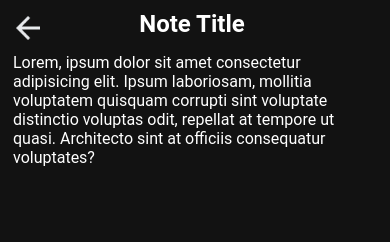
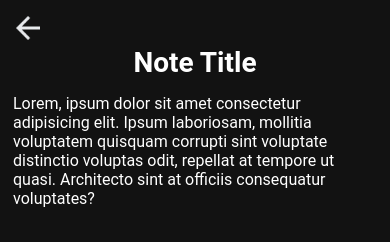
Before and after one commit to IceTheCoder/projects, a plain HTML site: page notes/note.html in a window 390 px wide. Drawn offline with Linux system fonts and the light colour scheme.

Commit message:
responsive design

```diff
--- a/notes/note.html
+++ b/notes/note.html
@@ -11,9 +11,9 @@
     <a href="./index.html" class="icon">
       <img src="./icons/back.png" alt="Back Icon" class="icon" id="back-button">
     </a>
-    <h2 contenteditable="true">Note Title</h2>
   </header>
   <main>
+    <h2 contenteditable="true">Note Title</h2>
     <p contenteditable="true">
       Lorem, ipsum dolor sit amet consectetur adipisicing elit. Ipsum laboriosam, mollitia voluptatem quisquam corrupti sint voluptate distinctio voluptas odit, repellat at tempore ut quasi. Architecto sint at officiis consequatur voluptates?
     </p>
--- a/notes/style.css
+++ b/notes/style.css
@@ -95,7 +95,7 @@ header {
 
 /* Note Title */
 h2 {
-  font-size: 24px;
+  font-size: 28px;
   text-align: center;
   width: 80vw;
   margin: 10px 0;
@@ -104,4 +104,16 @@ h2 {
 /* Note Text */
 p {
   margin: 5px 13px;
+  max-width: 1080px;
 }
+
+h1 {
+  max-width: 1080px;
+}
+
+main {
+  display: flex;
+  justify-content: center;
+  align-items: center;
+  flex-direction: column;
+}
```
